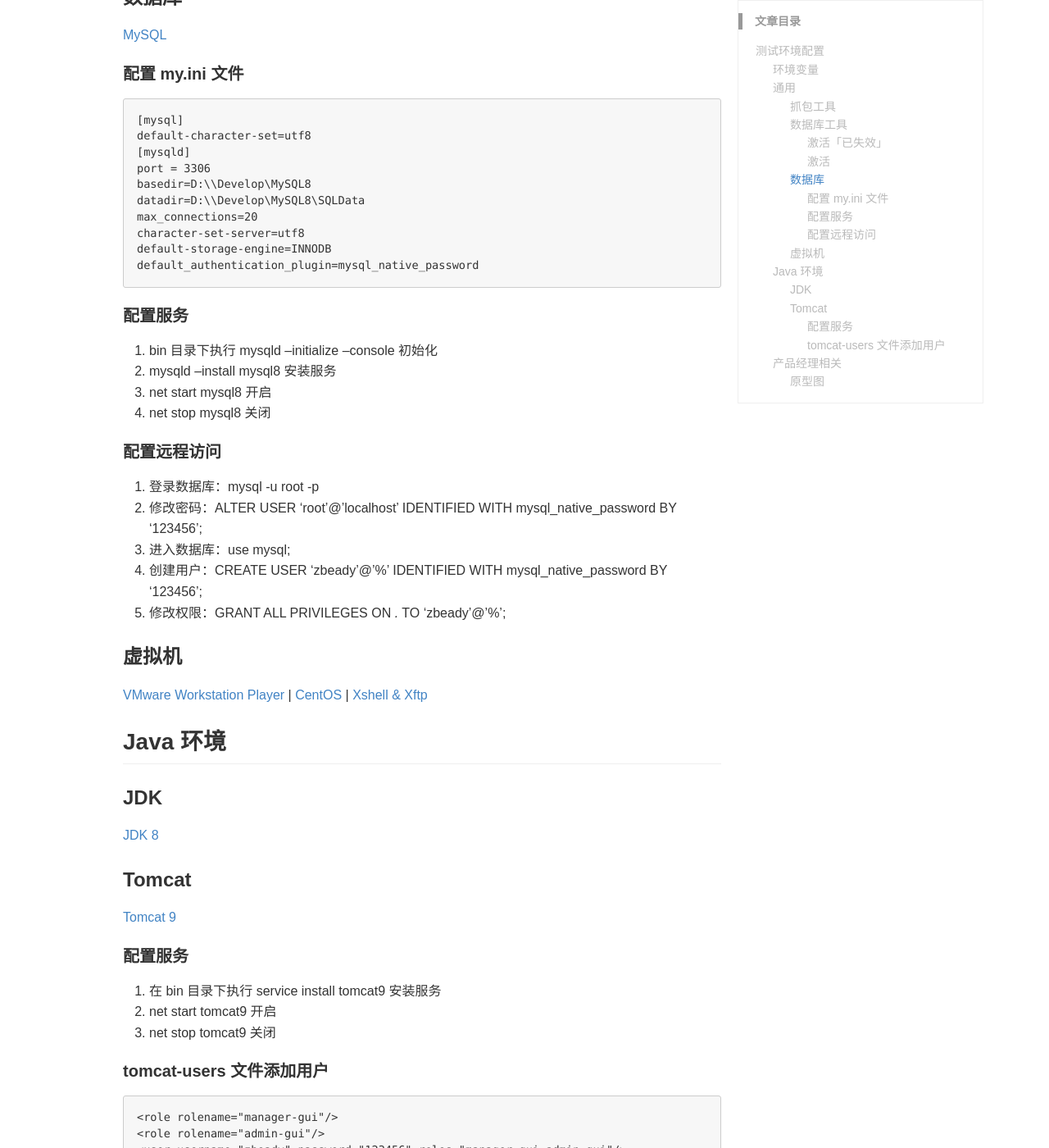
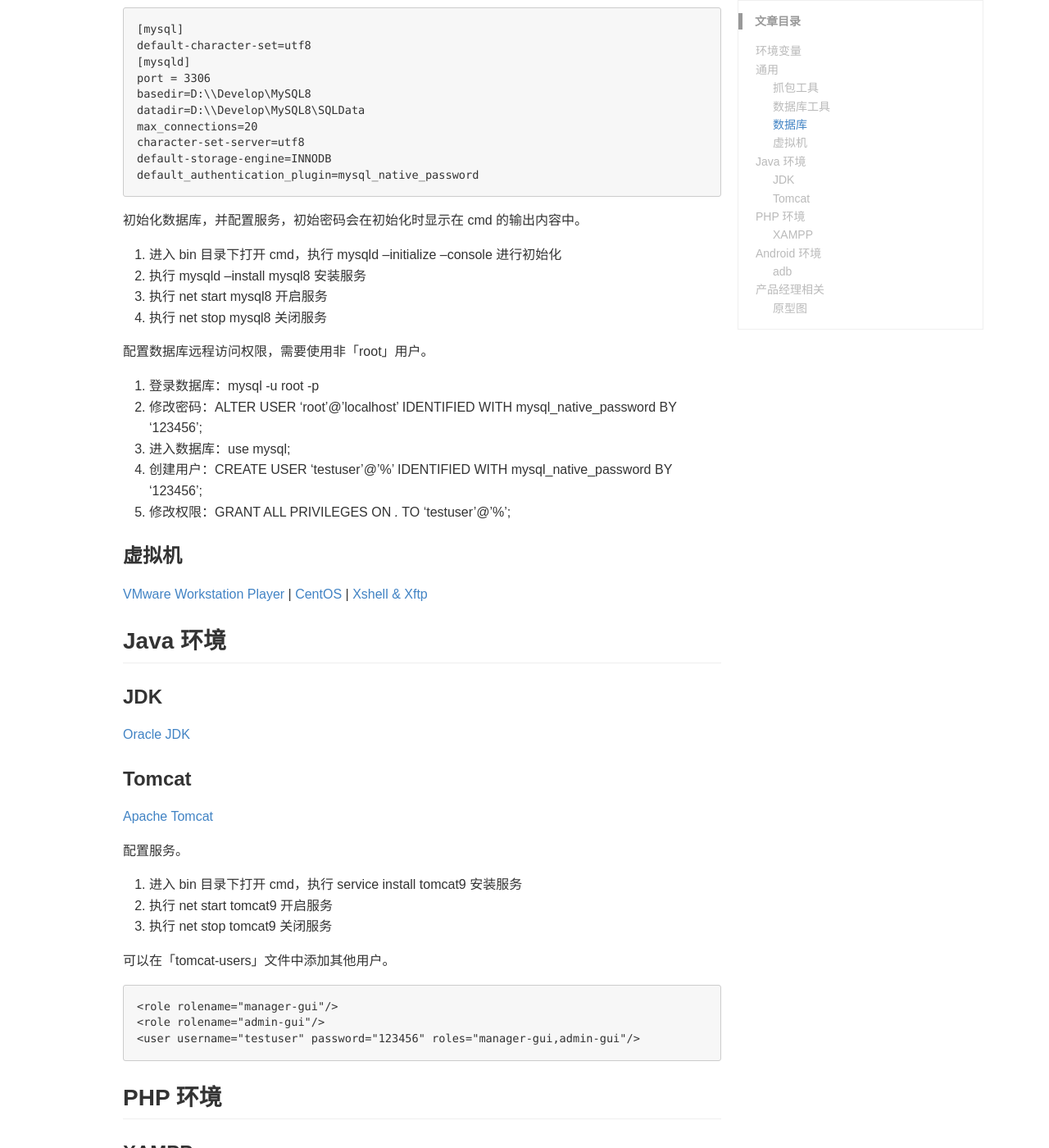
Before and after one commit to breezeer/note_in_test, a Jekyll site: the page built from _posts/2020-05-14-develop-tools.md, in a window 1280 px wide and 1400 px high, scrolled down 1327 px. Shown: the whole window at 82% size. Built offline with Jekyll 4.4.1, drawn with Linux system fonts in a browser that asks for light colours; some of the changed text lies outside the part shown.

Commit message:
0515 1000

````diff
--- a/_posts/2020-05-14-develop-tools.md
+++ b/_posts/2020-05-14-develop-tools.md
@@ -1,14 +1,12 @@
 ---
 layout: post
-title: 测试环境配置
+title: 基础测试环境配置
 categories: 测试开发
 description: Windows
 keywords: Windows
 ---
 
-整理 Win 10 系统中测试环境的配置。
-
-# 测试环境配置
+整理 Win 10 系统中基本的测试环境的配置。
 
 ## 环境变量
 
@@ -31,14 +29,14 @@
 
 ### 抓包工具
 
-[Fiddler](https://www.telerik.com/fiddler/) |
-[Charles Proxy](https://www.charlesproxy.com/)
+[Fiddler](https://www.telerik.com/fiddler) |
+[Charles Proxy](https://www.charlesproxy.com)
 
 ### 数据库工具
 
 [Navicat Premium](https://www.navicat.com.cn/products/)
 
-#### 激活「已失效」
+激活「已失效」
 
 1. 下载 [Navicat Keygen](https://github.com/DoubleLabyrinth/navicat-keygen/releases/)
 2. 命令行：navicat-patcher.exe "C:\Program Files\PremiumSoft\Navicat Premium 12"
@@ -47,15 +45,15 @@
 5. 在手动激活窗口会得到一个请求码，复制它并把它粘贴到 keygen 里
 6. 复制激活码，粘贴到 Navicat 的手动激活窗口
 
-#### 激活
+激活
 
-Navicat Keygen Patch v5.6.0 DFoX
+- [Navicat Keygen Patch v5.6.0 DFoX]()
 
 ### 数据库
 
-[MySQL](https://dev.mysql.com/downloads/)
+[MySQL Community Server](https://dev.mysql.com/downloads/mysql/)
 
-#### 配置 my.ini 文件
+在解压后的目录下创建「my.ini」文件，内容如下。
 
 ```
 [mysql]
@@ -70,24 +68,24 @@
 default_authentication_plugin=mysql_native_password
 ```
 
-#### 配置服务
+初始化数据库，并配置服务，初始密码会在初始化时显示在 cmd 的输出内容中。
 
-1. bin 目录下执行 mysqld --initialize --console 初始化
-2. mysqld --install mysql8 安装服务
-3. net start mysql8 开启
-4. net stop mysql8 关闭
+1. 进入 bin 目录下打开 cmd，执行 mysqld --initialize --console 进行初始化
+2. 执行 mysqld --install mysql8 安装服务
+3. 执行 net start mysql8 开启服务
+4. 执行 net stop mysql8 关闭服务
 
-#### 配置远程访问
+配置数据库远程访问权限，需要使用非「root」用户。
 
 1. 登录数据库：mysql -u root -p
 2. 修改密码：ALTER USER 'root'@'localhost' IDENTIFIED WITH mysql_native_password BY '123456';
 3. 进入数据库：use mysql;
-4. 创建用户：CREATE USER 'zbeady'@'%' IDENTIFIED WITH mysql_native_password BY '123456';
-5. 修改权限：GRANT ALL PRIVILEGES ON *.* TO 'zbeady'@'%';
+4. 创建用户：CREATE USER 'testuser'@'%' IDENTIFIED WITH mysql_native_password BY '123456';
+5. 修改权限：GRANT ALL PRIVILEGES ON *.* TO 'testuser'@'%';
 
 ### 虚拟机
 
-[VMware Workstation Player](https://www.vmware.com/cn/products/workstation-player/workstation-player-evaluation.html/) |
+[VMware Workstation Player](https://www.vmware.com/cn/products/workstation-player.html) |
 [CentOS](https://mirrors.aliyun.com/centos/) |
 [Xshell & Xftp](https://www.netsarang.com/zh/free-for-home-school/)
 
@@ -95,29 +93,41 @@
 
 ### JDK
 
-[JDK 8](https://www.oracle.com/technetwork/java/javase/downloads/index.html)
+[Oracle JDK](https://www.oracle.com/java/technologies/javase-downloads.html)
 
 ### Tomcat
 
-[Tomcat 9](http://tomcat.apache.org/)
+[Apache Tomcat](http://tomcat.apache.org)
 
-#### 配置服务
+配置服务。
 
-1. 在 bin 目录下执行 service install tomcat9 安装服务
-2. net start tomcat9 开启
-3. net stop tomcat9 关闭
+1. 进入 bin 目录下打开 cmd，执行 service install tomcat9 安装服务
+2. 执行 net start tomcat9 开启服务
+3. 执行 net stop tomcat9 关闭服务
 
-#### tomcat-users 文件添加用户
+可以在「tomcat-users」文件中添加其他用户。
 
 ```
 <role rolename="manager-gui"/>
 <role rolename="admin-gui"/>
-<user username="zbeady" password="123456" roles="manager-gui,admin-gui"/>
+<user username="testuser" password="123456" roles="manager-gui,admin-gui"/>
 ```
+
+## PHP 环境
+
+### XAMPP
+
+[XAMPP](https://www.apachefriends.org/zh_cn/index.html)，其中包含了 MySQL 和 Tomcat，但是都是较老的版本。
+
+## Android 环境
+
+### adb
+
+[Android 调试桥 (adb)](https://developer.android.com/studio/command-line/adb)
 
 ## 产品经理相关
 
 ### 原型图
 
-[Axure RP 9](https://www.axure.com/download/) |
-[Axure RP 9 汉化包](http://www.chanpinban.com/downloads/)
+[Axure RP](https://www.axure.com/download) |
+[Axure RP 汉化包](http://www.chanpinban.com/downloads/)
````
Also changed, not shown: other parts of _posts/2020-05-14-develop-tools.md (+3 -3 lines), _posts/2020-04-21-windows-tools.md (+12 -14 lines), README.md, assets/js/jquery.toc.js.
